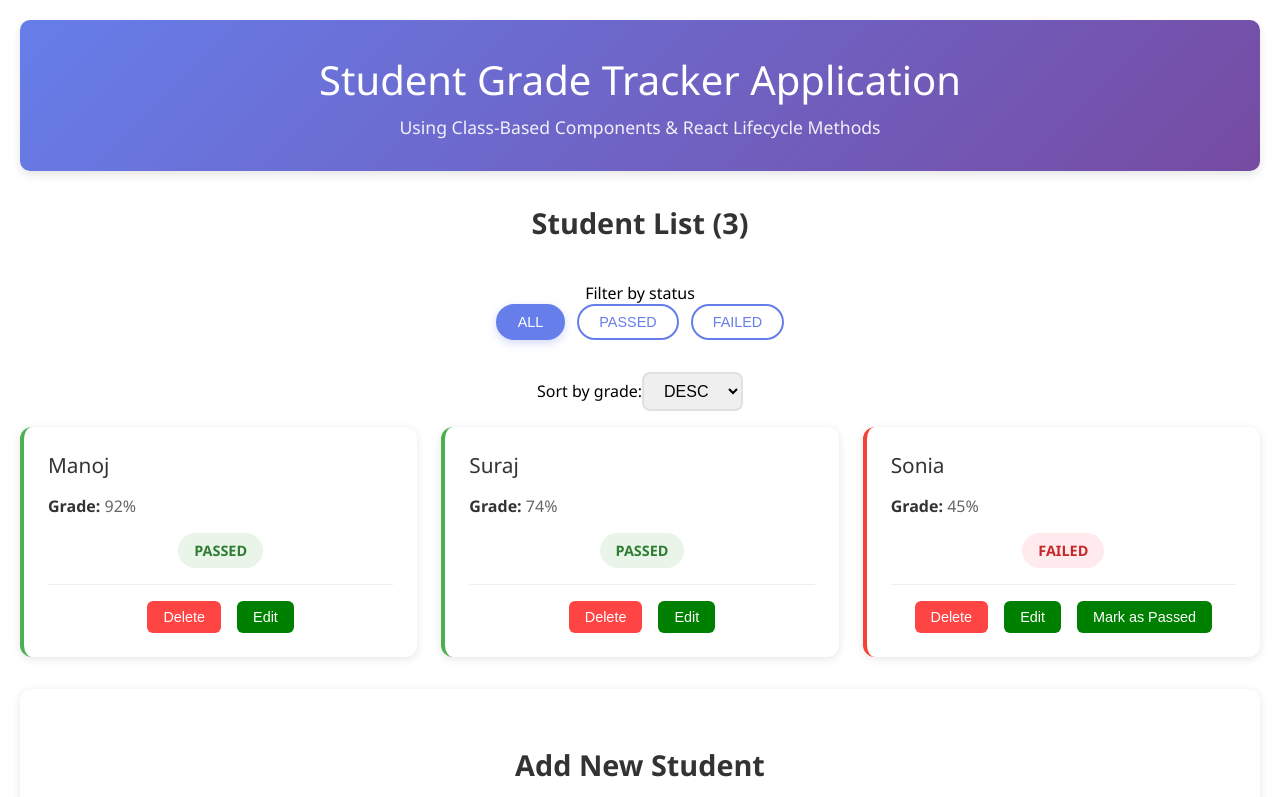
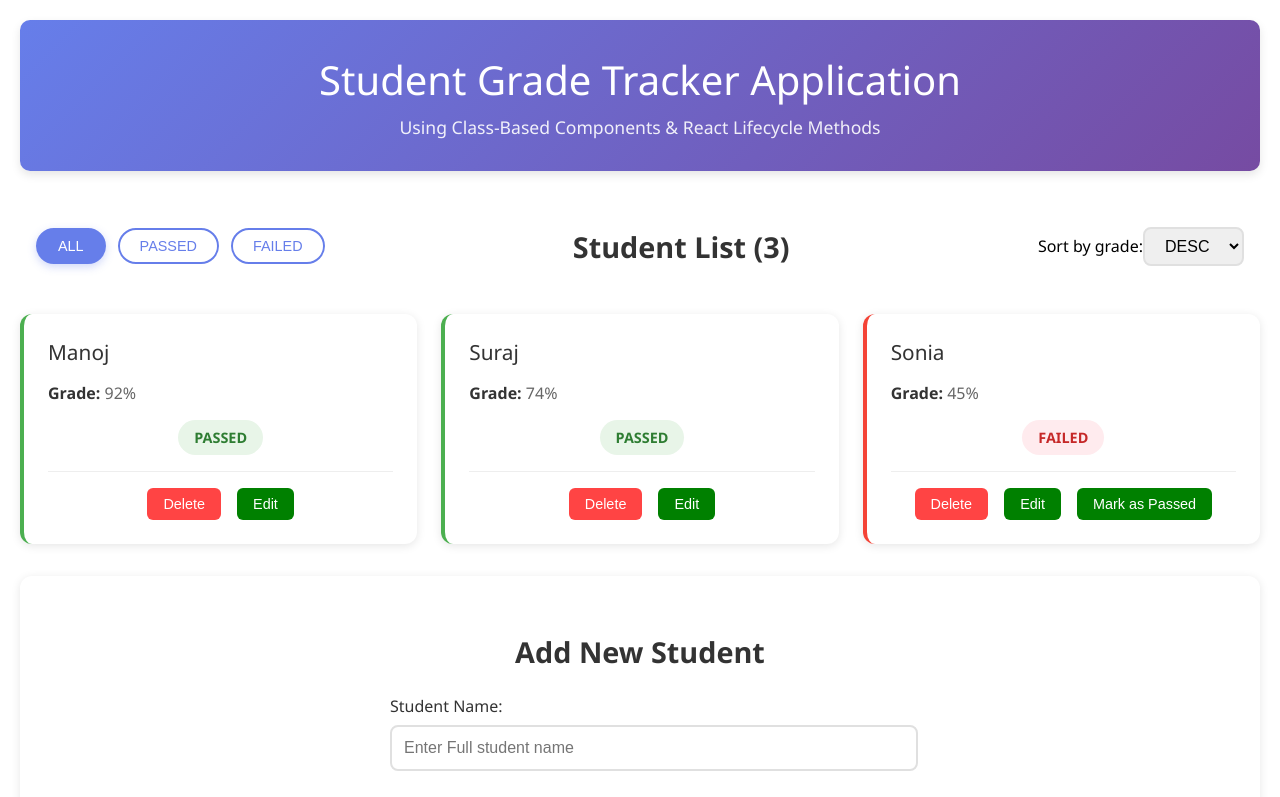
Before and after one commit to singhpreet86/react-essentials-assignment, a React (Create React App) app: page / in a window 1280 px wide. Shown: the top 797 px of the page. Built offline with nearby package versions, Linux system fonts and the light colour scheme.

Commit message:
Update App.js

```diff
--- a/src/App.js
+++ b/src/App.js
@@ -244,11 +244,9 @@ handleMarkStudentPassed = (student) => {
 
         <main className='app-main'>
           <section className='students-section'>
-            <h2> Student List ({this.state.students.length})</h2>
 
-
+            <div className='filter-sort-bar'>
             <div className='filter-sections'>
-              <label htmlFor='filterBy'> Filter by status</label>
               <div className='filter-buttons'>
                 {this.statuses.map(status =>
                   <button key={status} className={`filter-button ${this.state.filter === status ? 'active' : ''}`} onClick={() => this.handleFilterChange(status)}>
@@ -257,7 +255,7 @@ handleMarkStudentPassed = (student) => {
                 )}
               </div>
             </div>
-
+            <h2> Student List ({this.state.students.length})</h2>
             <div className='filter-sections'>
               <label htmlFor='sortBy'> Sort by grade:</label>
               <select className='sort-select'
@@ -267,6 +265,7 @@ handleMarkStudentPassed = (student) => {
                 <option value="DESC">DESC</option>
                 <option value="ASC">ASC</option>
              </select>
+            </div>
             </div>
 
 
```
